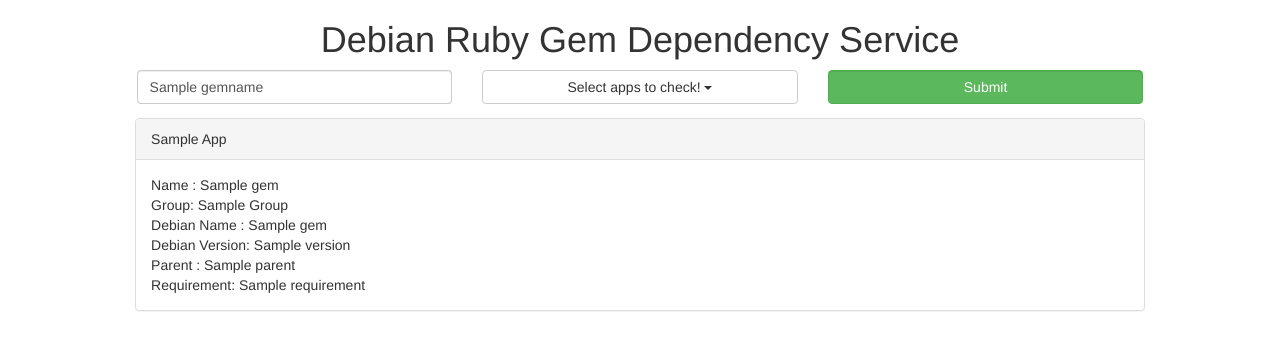
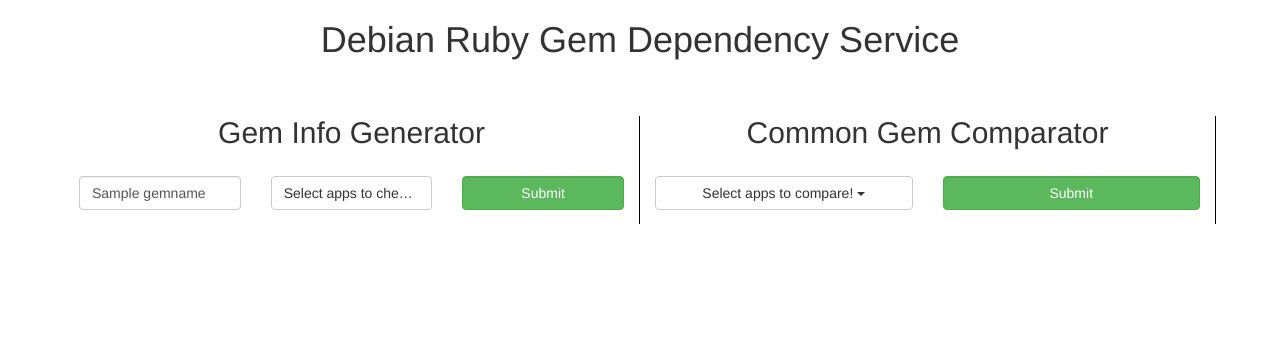
Before and after one commit to balasankarc/gemdeps_service, a Flask app: template gemdeps/templates/index.html in a window 1280 px wide. Shown: the part 52-402 px from the top of the page. Run offline with Flask 2, Linux system fonts and the light colour scheme; the template is opened without the code that fills it: most values are stand-ins (such as "Sample title", 1, 10 or a date in 2020); some libraries are stand-ins or nearby versions.

Commit message:
Split index page

```diff
--- a/gemdeps/templates/compare.html
+++ b/gemdeps/templates/compare.html
@@ -109,7 +109,7 @@ $(function() {
                         <td>
                             {{gem}}  <br />
                             <a href="http://rubygems.org/gems/{{gem}}">RG</a> |
-                            <a href="/?gemname={{gem}}">Info</a>
+                            <a href="/info?gemname={{gem}}">Info</a>
                         </td>
                         {% for app in final[gem] %}
                         <td>{{final[gem][app]['requirement']}} </td>
--- a/gemdeps/templates/index.html
+++ b/gemdeps/templates/index.html
@@ -10,10 +10,12 @@
     </head>
     <body class="container" style="margin-left:5%;width:90%">
         {% include 'navbar.html' %}
-        <h1 style='text-align:center'>Debian Ruby Gem Dependency Service</h1>
+        <h1 style='text-align:center;margin-bottom:5%'>Debian Ruby Gem Dependency Service</h1>
+        <div class="row" >
+            <div class="col-md-6" style="border-right: 1px solid black">
+                <h2 style="text-align:center;margin-bottom:5%;margin-top:0;padding-top:0">Gem Info Generator</h2>
+                <form action="/info" method="GET">
                     <div class="row">
-            <form action="/" method="GET">
-                <div class="row" style="margin-left:5%;width:90%">
                         <div class="col-md-4">
                             <input class="typeahead form-control" style="width:100%" type="text" placeholder="Gem Name" name="gemname" id="gemname" value="{{gemname}}" required>
                         </div>
@@ -30,35 +32,31 @@
                     </div>
                 </form>
             </div>
-        <div class="row" style="margin-left:5%;width:90%">
-            {% if gemlist %}
-            {% for app in gemlist %}
-            {% if gemlist[app] %}
-            <div class="panel panel-default">
-                <div class="panel-heading">{{ app.title() }}</div>
-                <div class="panel-body">
-                    {% for gem in gemlist[app] %}
-                    Name : {{ gem['name'] }} <br />
-                    Group: {{ gem ['group'].title() }} <br />
-                    Debian Name : {{ gem['debian_name'] }} <br />
-                    Debian Version: {{gem ['version'] }} <br />
-                    Parent : {{ gem['parent'] }} <br />
-                    Requirement: {{ gem['requirement']}}
-
+            <div class="col-md-6" style="border-right: 1px solid black">
+                <h2 style="text-align:center;margin-bottom:5%;margin-top:0;padding-top:0">Common Gem Comparator</h2>
+                <form action="/compare" method="GET">
+                    <div class="row">
+                        <div class="col-md-6">
+                            <select id="appname2" name="appname" multiple="multiple" required>
+                                {% for app in apps %}
+                                <option value="{{app}}" {% if "{{app}}" in gemlist %} selected="true" {% endif %}>{{app.title()}}</option>
                                 {% endfor %}
+                            </select>
+                        </div>
+                        <div class="col-md-6">
+                            <button class="btn btn-success form-control">Submit</button>
                         </div>
                     </div>
-            {% endif %}
-            {% endfor %}
-            {% endif %}
-            {% if flag == 0 %}
-            <div class="alert alert-danger">No results returned</div>
-            {% endif %}
+                </form>
+            </div>
         </div>
         <script type="text/javascript">
 $(document).ready(function() {
     $('#appname').multiselect(
             {nonSelectedText: 'Select apps to check!', buttonWidth: '100%'}
+            );
+    $('#appname2').multiselect(
+            {nonSelectedText: 'Select apps to compare!', buttonWidth: '100%'}
             );
 });
         </script>
--- a/gemdeps/templates/status.html
+++ b/gemdeps/templates/status.html
@@ -132,7 +132,7 @@ $(function() {
                         <td>
                             {{dep['name']}}<br />
                             <a href="http://rubygems.org/gems/{{ dep['name'] }}">RG</a> |
-                            <a href="/?gemname={{dep['name']}}">Info</a>
+                            <a href="/info?gemname={{dep['name']}}">Info</a>
                         </td>
                         <td>{{ dep.requirement }}</td>
                         <td>{{ dep.version }}</td>
```
Also changed, not shown: gemdeps/templates/info.html (added, +113 -0 lines), gemdeps/views.py (+22 -2 lines). Lines whose indentation alone changed are shown as unchanged.
